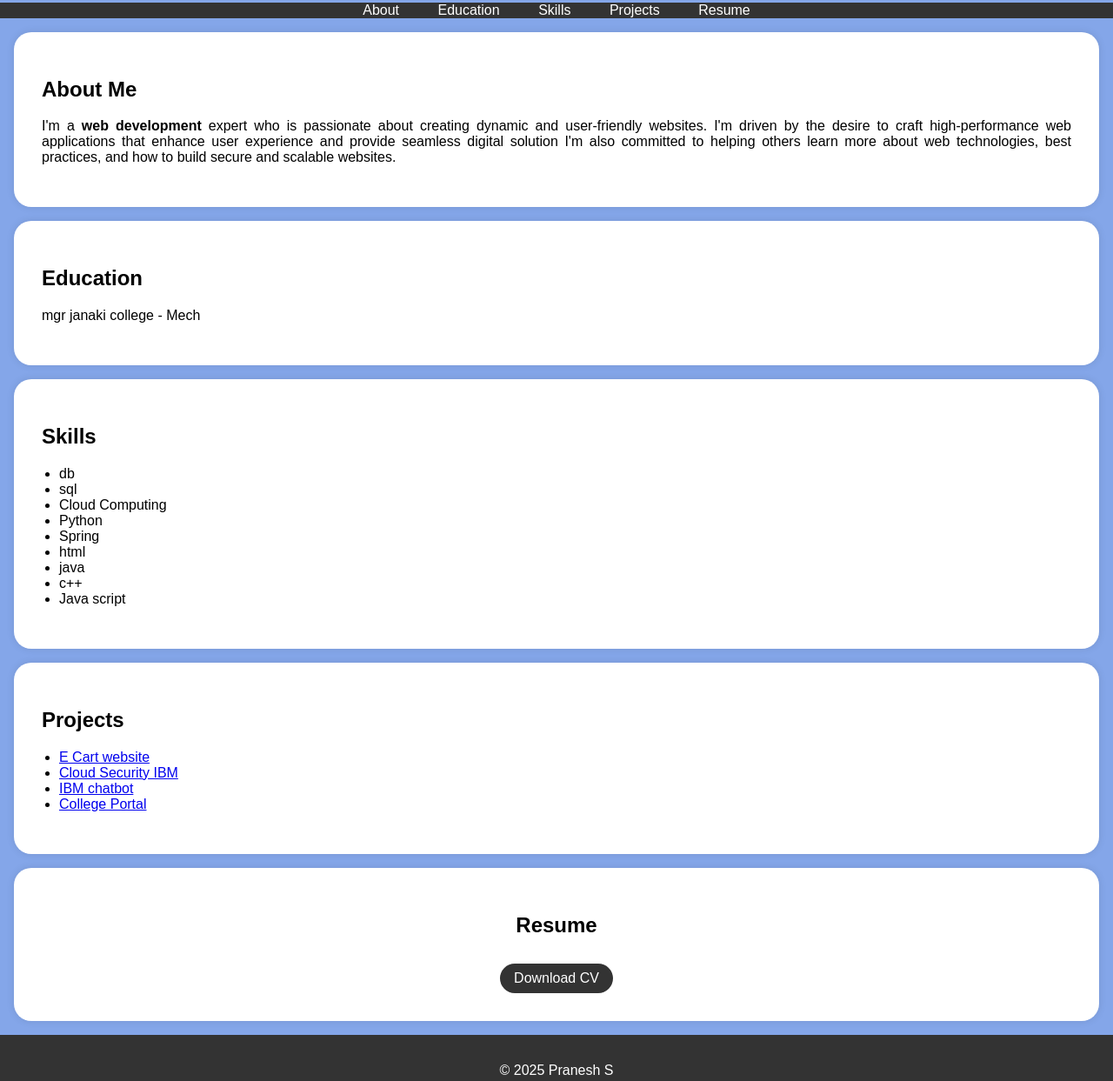
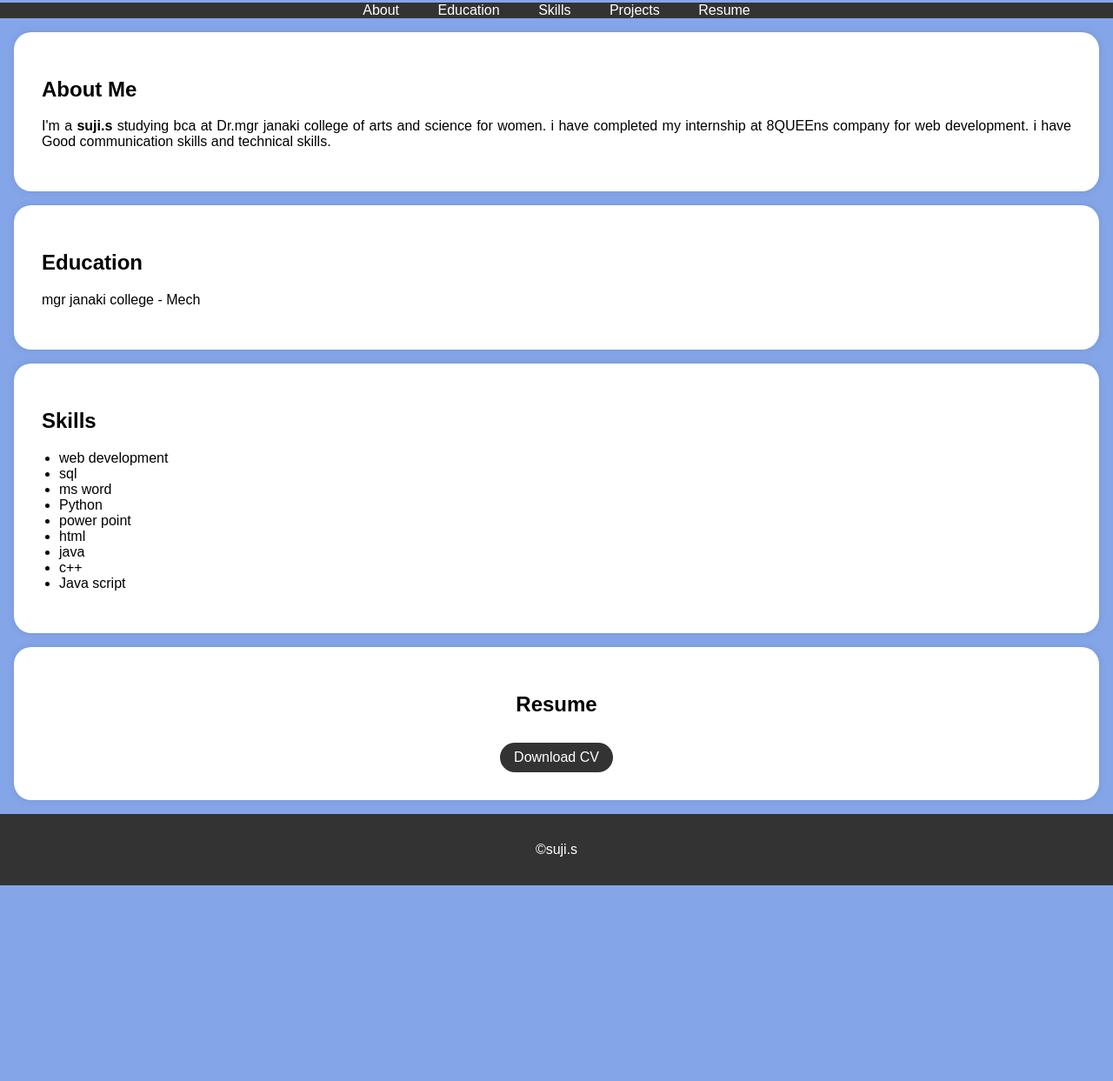
Before and after one commit to suji-2006/Suji.s, a plain HTML site: page index.html in a window 1280 px wide. Shown: the part 228-1471 px from the top of the page at 87% size. After the commit the page ends 1246 px from the top, so only its background shows below. Drawn offline with Linux system fonts and the light colour scheme.

Commit message:
Update index.html

```diff
--- a/index.html
+++ b/index.html
@@ -115,10 +115,9 @@ ni<!DOCTYPE html>
     <section id="about">
         <div class="section-content">
             <h2>About Me</h2>
-            <p>I'm a <b>web development</b> expert who is passionate about creating dynamic and user-friendly websites.
-                I'm driven by the desire to craft high-performance web applications that enhance user experience and provide
-                 seamless digital solution I'm also committed to helping others learn more about web technologies,
-                 best practices, and how to build secure and scalable websites.</p>
+            <p>I'm a <b>suji.s</b> studying bca at Dr.mgr janaki college of arts and science for women.
+             i have completed my internship at 8QUEEns company for web development.
+            i have Good communication skills and technical skills.</p>
 
         </div>
     </section>
@@ -136,28 +135,15 @@ ni<!DOCTYPE html>
         <div class="section-content">
             <h2>Skills</h2>
             <ul>
-                <li>db</li>
+                <li>web development</li>
                 <li>sql</li>
-                <li>Cloud Computing</li>
+                <li>ms word </li>
                 <li>Python</li>
-                <li>Spring</li>
+                <li>power point</li>
                 <li>html</li>
                 <li>java</li>
                 <li>c++</li>
                 <li>Java script</li>
-            </ul>
-        </div>
-    </section>
-
-    <section id="projects">
-        <div class="section-content">
-            <h2>Projects</h2>
-            <ul>
-                <li><a href="#">E Cart website</a></li>
-                <li><a href="#">Cloud Security IBM</a></li>
-                <li><a href="#">IBM chatbot</a></li>
-                <li><a href="#">College Portal</a></li>
-                <!-- Add more project links here -->
             </ul>
         </div>
     </section>
@@ -174,7 +160,7 @@ ni<!DOCTYPE html>
     </section>
 
     <footer>
-        <p>&copy; 2025 Pranesh S</p>
+        <p>&copy;suji.s</p>
     </footer>
 
     <script>
```
